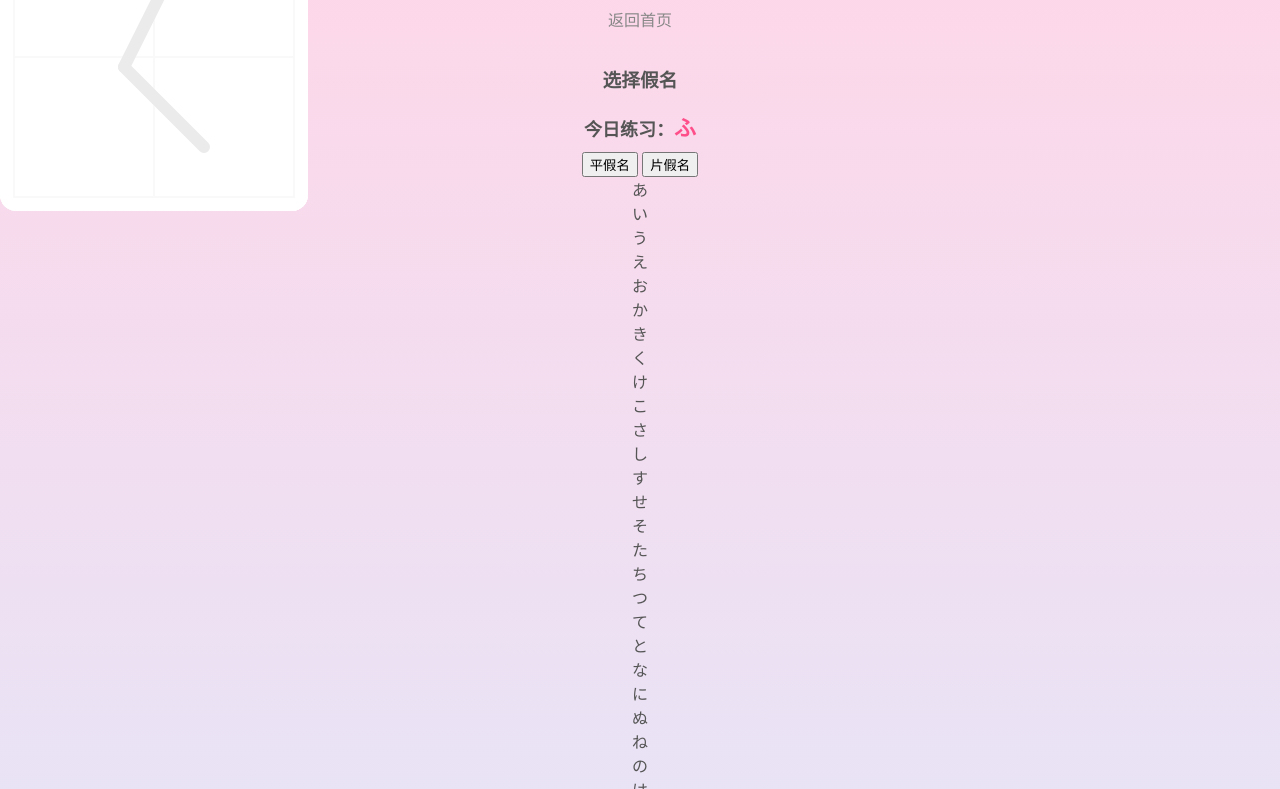
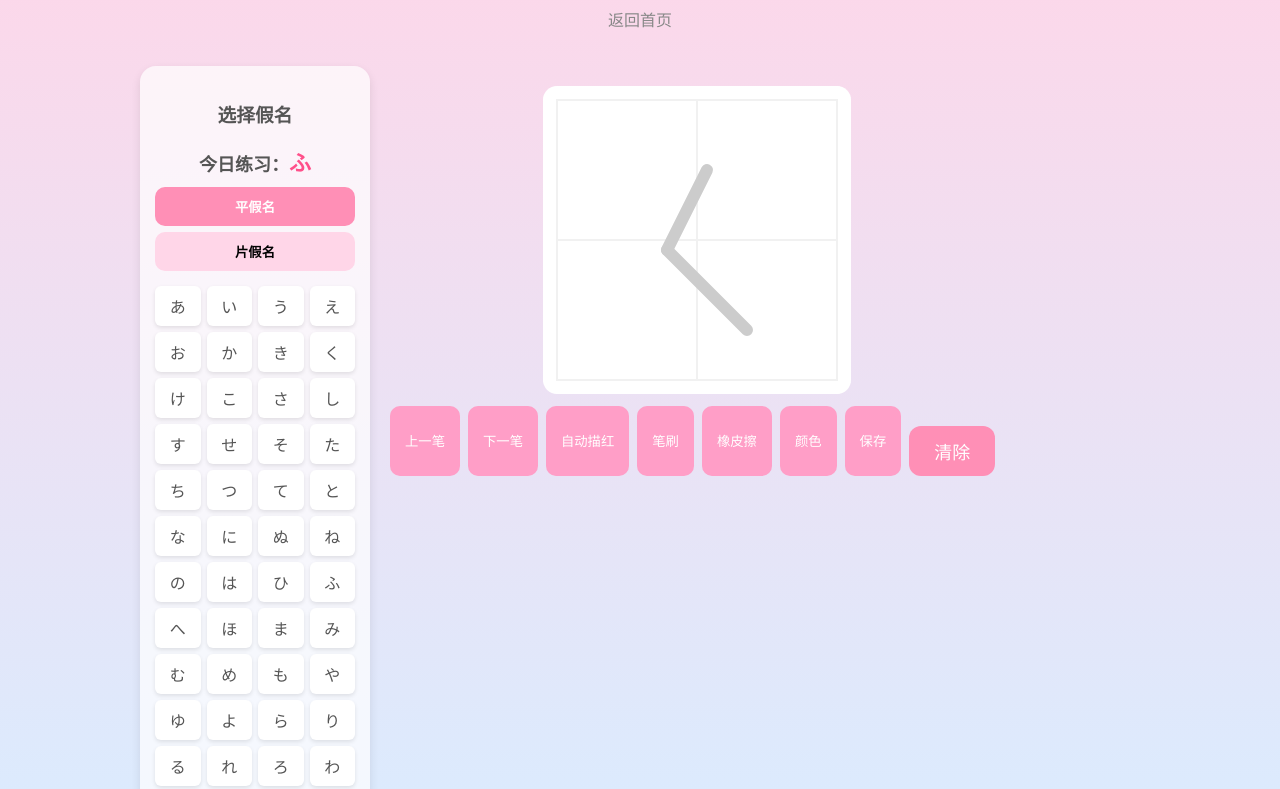
Before and after one commit to XY-1005/kana-garden, a plain HTML site: page writing.html in a window 1280 px wide. Shown: the part 97-886 px from the top of the page. Drawn offline with Linux system fonts and the light colour scheme; a script that the page names is missing.

Commit message:
Update style.css

```diff
--- a/assets/style.css
+++ b/assets/style.css
@@ -252,3 +252,183 @@ canvas {
   color: #ff4f8a;
   font-size: 22px;
 }
+/* 布局稳定 不跳动 */
+.canvas-wrapper {
+  position: relative;
+  width: 300px;
+  height: 300px;
+  margin: 0 auto;
+}
+
+/* 田字格 */
+#gridCanvas {
+  position: absolute;
+  top: 0; left: 0;
+  background: white;
+  border-radius: 16px;
+  z-index: 1;
+  pointer-events: none;
+}
+
+/* 笔画层 */
+#strokeCanvas {
+  position: absolute;
+  top: 0; left: 0;
+  z-index: 2;
+  pointer-events: none;
+}
+
+/* 用户绘画层（唯一接受事件的层） */
+#writeCanvas {
+  position: absolute;
+  top: 0; left: 0;
+  z-index: 3;
+}
+
+/* 工具按钮 */
+.write-tools {
+  margin-top: 20px;
+  display: flex;
+  justify-content: center;
+  gap: 10px;
+}
+
+/* 清除按钮可爱版 */
+.clear-btn {
+  background: #ff9ec7;
+  border: none;
+  padding: 10px 20px;
+  border-radius: 10px;
+  color: white;
+  font-size: 16px;
+}
+
+/* 手机自适应 */
+@media (max-width: 768px) {
+  .canvas-wrapper {
+    transform: scale(1);
+    width: 260px;
+    height: 260px;
+  }
+  #gridCanvas, #strokeCanvas, #writeCanvas {
+    width: 260px !important;
+    height: 260px !important;
+  }
+}
+/* ======= 书写区域主布局 ======= */
+.write-layout {
+  display: flex;
+  max-width: 1000px;
+  margin: 0 auto;
+  gap: 20px;
+  padding: 20px;
+}
+
+/* 左侧菜单 */
+.sidebar {
+  width: 200px;
+  padding: 15px;
+  background: rgba(255, 255, 255, 0.7);
+  border-radius: 16px;
+  box-shadow: 0 4px 10px rgba(0,0,0,0.1);
+}
+
+.tab-btn {
+  display: block;
+  width: 100%;
+  margin: 6px 0;
+  padding: 10px;
+  border-radius: 10px;
+  border: none;
+  background: #ffd6e8;
+  font-weight: bold;
+  cursor: pointer;
+}
+.tab-btn.active {
+  background: #ff8fb6;
+  color: white;
+}
+
+.kana-list {
+  margin-top: 15px;
+  display: grid;
+  grid-template-columns: repeat(4, 1fr);
+  gap: 6px;
+}
+.kana-select {
+  padding: 8px;
+  background: white;
+  border-radius: 6px;
+  box-shadow: 0 2px 4px rgba(0,0,0,0.1);
+  cursor: pointer;
+}
+
+/* ======= 画布层结构 ======= */
+.canvas-wrapper {
+  position: relative;
+  width: 300px;
+  height: 300px;
+  margin: 0 auto;
+}
+
+/* 田字格 */
+#gridCanvas {
+  position: absolute;
+  top: 0; left: 0;
+  z-index: 1;
+  background: white;
+  pointer-events: none;
+  border-radius: 14px;
+}
+
+/* 描红笔画层 */
+#strokeCanvas {
+  position: absolute;
+  top: 0; left: 0;
+  z-index: 2;
+  pointer-events: none;
+}
+
+/* 书写层 */
+#writeCanvas {
+  position: absolute;
+  top: 0; left: 0;
+  z-index: 3;
+  cursor: crosshair;
+  background: transparent;
+}
+
+/* ======= 工具栏 ======= */
+.write-tools {
+  margin-top: 20px;
+  display: flex;
+  justify-content: center;
+  flex-wrap: wrap;
+  gap: 8px;
+}
+
+.clear-btn,
+.write-tools button {
+  padding: 8px 15px;
+  border: none;
+  border-radius: 10px;
+  background: #ff9ec7;
+  color: white;
+  cursor: pointer;
+}
+
+/* ======= 手机适配 ======= */
+@media(max-width:768px){
+  .write-layout {
+    flex-direction: column;
+    align-items: center;
+  }
+  .canvas-wrapper {
+    width: 260px;
+    height: 260px;
+  }
+  #gridCanvas, #strokeCanvas, #writeCanvas {
+    width: 260px !important;
+    height: 260px !important;
+  }
+}
```
